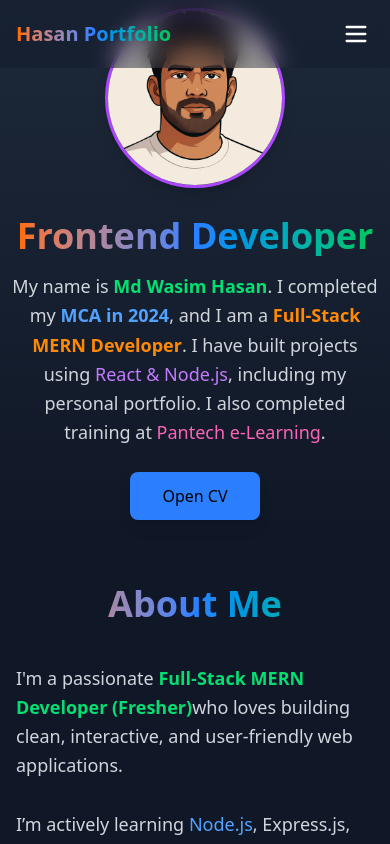
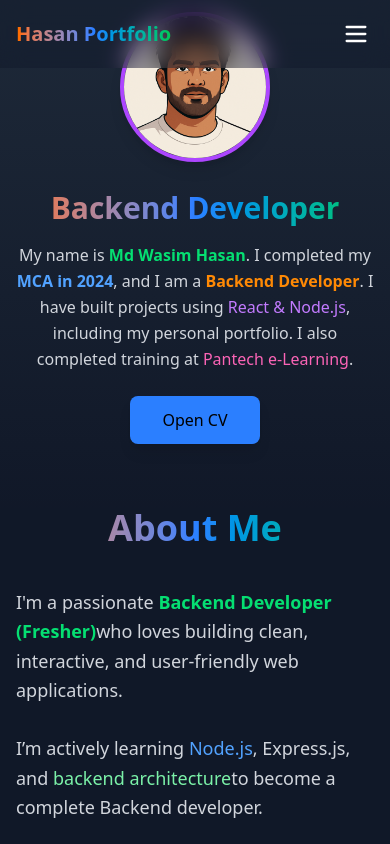
Before and after one commit to ERT-hasan/personal-portfolio, a React (Vite) app: page / in a window 390 px wide. Shown: the top 844 px of the page. Built offline with nearby package versions, Linux system fonts and the light colour scheme.

Commit message:
Update responsive Hero section for mobile and laptop

```diff
--- a/src/components/About.jsx
+++ b/src/components/About.jsx
@@ -16,7 +16,7 @@ const About = () => {
   return (
     <section
       id="about"
-      className="w-full bg-gray-900 py-16"
+      className="w-full bg-gray-900 scroll-py-16"
     >
       <div className="max-w-6xl mx-auto px-4 sm:px-6 lg:px-7">
 
@@ -34,14 +34,14 @@ const About = () => {
           <div>
             <p className="text-lg text-gray-300 leading-relaxed">
               I&apos;m a passionate
-              <span className="text-green-400 font-semibold"> Full-Stack MERN Developer (Fresher)</span>
+              <span className="text-green-400 font-semibold"> Backend Developer (Fresher)</span>
               who loves building clean, interactive, and user-friendly web applications.
               <br /><br />
               I’m actively learning
               <span className="text-blue-400"> Node.js</span>,
               <span className="text-gray-300"> Express.js</span>, and
               <span className="text-green-300"> backend architecture</span>
-              to become a complete full-stack developer.
+              to become a complete Backend developer.
               <br /><br />
               🎯 <strong className="text-yellow-400">Goal:</strong>
               Build impactful products & grow as a developer.
--- a/src/components/Hero.jsx
+++ b/src/components/Hero.jsx
@@ -12,16 +12,30 @@ const Hero = () => {
   return (
     <section
       id="home"
-      className="pt-2 md:pt-40 min-h-[60vh] md:min-h-screen bg-gradient-to-b from-gray-800 to-gray-900"
+      // 🔹 Mobile: min-h-[70vh], Desktop: full screen
+      className="pt-3 md:pt-32 py-16 bg-gradient-to-b from-gray-800 to-gray-900"
     >
-      <div className="max-w-5xl mx-auto px-3 sm:px-4 lg:px-6 h-full flex flex-col md:flex-row items-center gap-7">
-
+      <div
+        className="
+          max-w-5xl mx-auto px-3 sm:px-4 lg:px-6 h-full
+          flex flex-col md:flex-row
+          items-start md:items-center
+          gap-7
+        "
+      >
         {/* Profile Image */}
-        <div className="relative">
+        <div className="relative flex justify-center md:justify-start w-full md:w-auto">
           {showPhoto && (
-            <figure className="flex items-center justify-center w-[180px] h-[180px] sm:w-[250px] sm:h-[240px]">
+            <figure
+              className="
+                flex items-center justify-center
+                w-[150px] h-[150px]
+                sm:w-[200px] sm:h-[200px]
+                md:w-[230px] md:h-[230px]
+              "
+            >
               <img
-                className="w-full h-full rounded-full object-cover border-3 border-purple-500 shadow-lg"
+                className="w-full h-full rounded-full object-cover border-4 border-purple-500 shadow-lg"
                 src={currentPhoto}
                 alt="wasim"
               />
@@ -30,24 +44,29 @@ const Hero = () => {
         </div>
 
         {/* Hero Text */}
-        <div className="text-center md:text-left max-w-2xl">
+        <div className="text-center md:text-left max-w-2xl w-full">
           <motion.h1
-            className="text-4xl md:text-6xl font-bold bg-gradient-to-r from-orange-500 via-blue-500 to-green-500 text-transparent bg-clip-text mb-4"
+            className="text-3xl sm:text-4xl md:text-5xl lg:text-6xl font-bold
+              bg-gradient-to-r from-orange-500 via-blue-500 to-green-500
+              text-transparent bg-clip-text mb-4"
             initial={{ x: -30, opacity: 0 }}
             animate={{ x: 0, opacity: 1 }}
           >
-            Frontend Developer
+            Backend Developer
           </motion.h1>
 
-          <p className="text-lg md:text-xl text-gray-300 leading-relaxed">
-            My name is <span className="text-green-400 font-semibold">Md Wasim Hasan</span>. I
-            completed my <span className="text-blue-400 font-semibold">MCA in 2024</span>, and I
-            am a{" "}
+          <p className="text-base sm:text-lg md:text-xl text-gray-300 leading-relaxed">
+            My name is{" "}
+            <span className="text-green-400 font-semibold">Md Wasim Hasan</span>.
+            I completed my{" "}
+            <span className="text-blue-400 font-semibold">MCA in 2024</span>, and
+            I am a{" "}
             <span className="text-orange-400 font-semibold">
-              Full-Stack MERN Developer
-            </span>.
-            I have built projects using <span className="text-purple-400">React & Node.js</span>,
-            including my personal portfolio. I also completed training at{" "}
+              Backend Developer
+            </span>
+            . I have built projects using{" "}
+            <span className="text-purple-400">React &amp; Node.js</span>, including
+            my personal portfolio. I also completed training at{" "}
             <span className="text-pink-400">Pantech e-Learning</span>.
           </p>
 
@@ -59,7 +78,6 @@ const Hero = () => {
               </button>
             </a>
           </div>
-
         </div>
       </div>
     </section>
```
